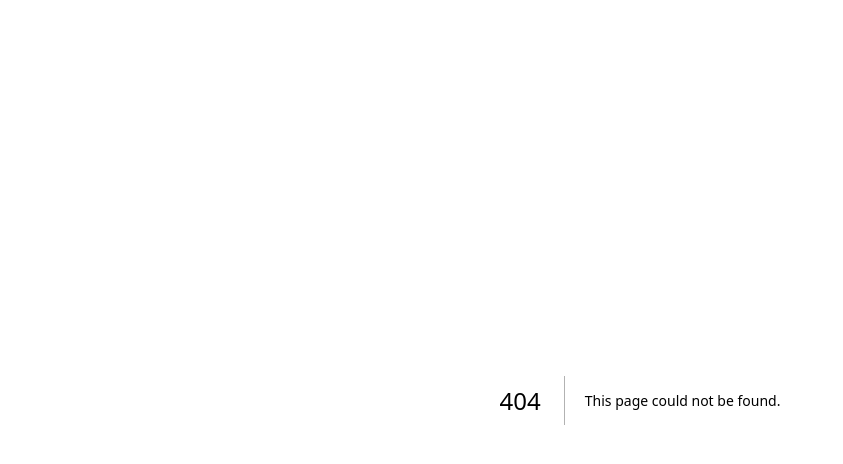
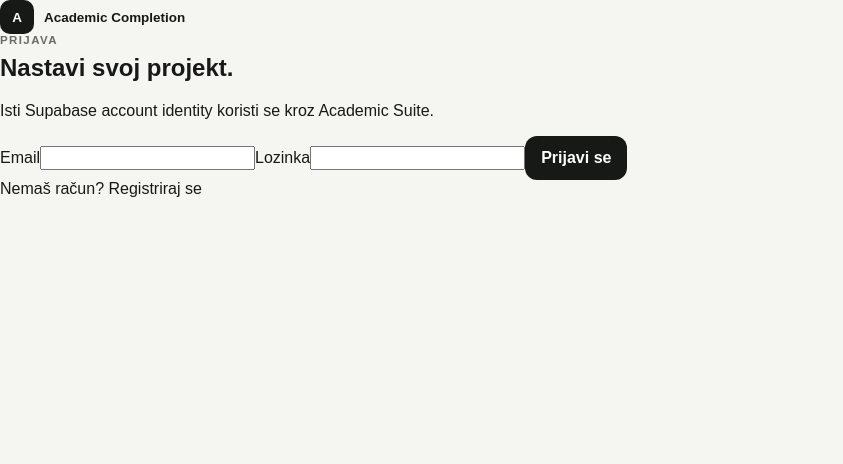
Before and after one commit to danielrisavi77-create/academic-completion, a Next.js app: page /prijava in a window 1280 px wide. Before the commit this address had no page. Shown: the top 464 px of the page, without its empty margins (0-843 px from the left). Built offline with nearby package versions, Linux system fonts and the light colour scheme.

Commit message:
Add Academic Completion login page

```diff
--- /dev/null
+++ b/app/prijava/page.tsx
@@ -0,0 +1,36 @@
+import Link from "next/link";
+import { signIn } from "@/app/auth/actions";
+
+export default async function LoginPage({
+  searchParams,
+}: {
+  searchParams: Promise<{ error?: string; message?: string; next?: string }>;
+}) {
+  const params = await searchParams;
+  const next = params.next?.startsWith("/") && !params.next.startsWith("//") ? params.next : "/";
+
+  return (
+    <main className="auth-page">
+      <section className="auth-card">
+        <Link className="public-brand" href="/">
+          <span className="brand-mark" aria-hidden="true">A</span>
+          <span>Academic Completion</span>
+        </Link>
+        <div className="auth-heading">
+          <p className="eyebrow">Prijava</p>
+          <h1>Nastavi svoj projekt.</h1>
+          <p>Isti Supabase account identity koristi se kroz Academic Suite.</p>
+        </div>
+        {params.error ? <p className="auth-message auth-error">{params.error}</p> : null}
+        {params.message ? <p className="auth-message">{params.message}</p> : null}
+        <form action={signIn} className="auth-form">
+          <input name="next" type="hidden" value={next} />
+          <label>Email<input autoComplete="email" name="email" required type="email" /></label>
+          <label>Lozinka<input autoComplete="current-password" minLength={8} name="password" required type="password" /></label>
+          <button className="primary-button" type="submit">Prijavi se</button>
+        </form>
+        <p className="auth-switch">Nemaš račun? <Link href={`/registracija?next=${encodeURIComponent(next)}`}>Registriraj se</Link></p>
+      </section>
+    </main>
+  );
+}
```
